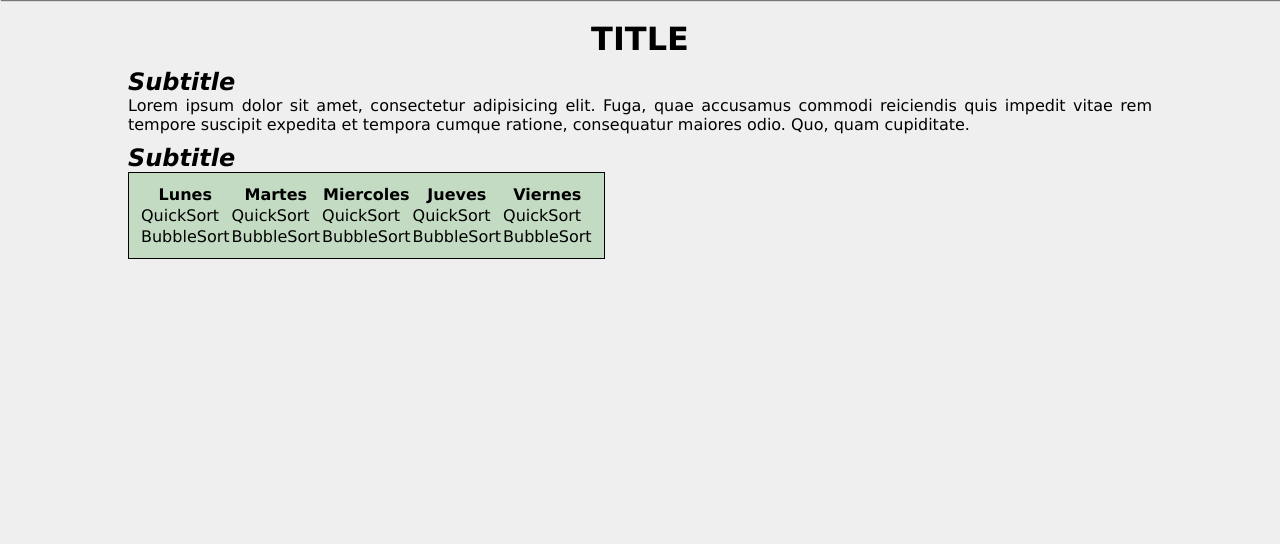
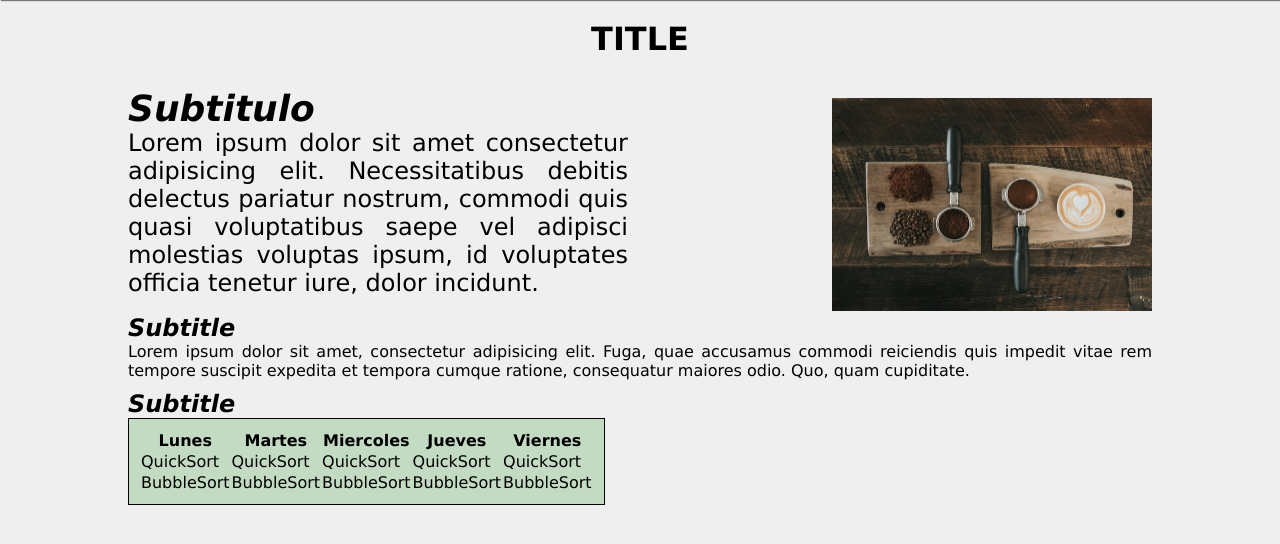
Before and after one commit to samricodev/DesarrolloWeb, a PHP site: page /extra.html in a window 1280 px wide. Shown: the part 61-605 px from the top of the page. Run offline with PHP 8.4, Linux system fonts and the light colour scheme.

Commit message:
extra files

```diff
--- a/estilos.css
+++ b/estilos.css
@@ -59,6 +59,26 @@ a:hover {
     margin-right: 10%;
 }
 
+.containerx{
+    margin-top: 20px;
+    text-align: justify;
+    font-size: 1.5em;
+    columns: 2;
+}
+
+.containerx p{
+    position: relative;
+    float: left;
+}
+
+.containerx img{
+    position: relative;
+    float: right;
+    width: 320px;
+    height: 213px;
+    margin-top: 20px;
+}
+
 p{
     text-align: justify;
 }
--- a/extra.html
+++ b/extra.html
@@ -19,6 +19,18 @@
     </header>
     <div>
         <h1>Title</h1>
+        <section class="container containerx">
+            <article>
+                <h2>Subtitulo</h2>
+                <p>
+                    Lorem ipsum dolor sit amet consectetur adipisicing elit.
+                    Necessitatibus debitis delectus pariatur nostrum,
+                    commodi quis quasi voluptatibus saepe vel adipisci molestias voluptas ipsum,
+                    id voluptates officia tenetur iure, dolor incidunt.
+                </p>
+                <img src="./assets/cafe-proceso.jpg" alt="café">
+            </article>
+        </section>
         <div class="container">
             <h2>Subtitle</h2>
             <p>
```
